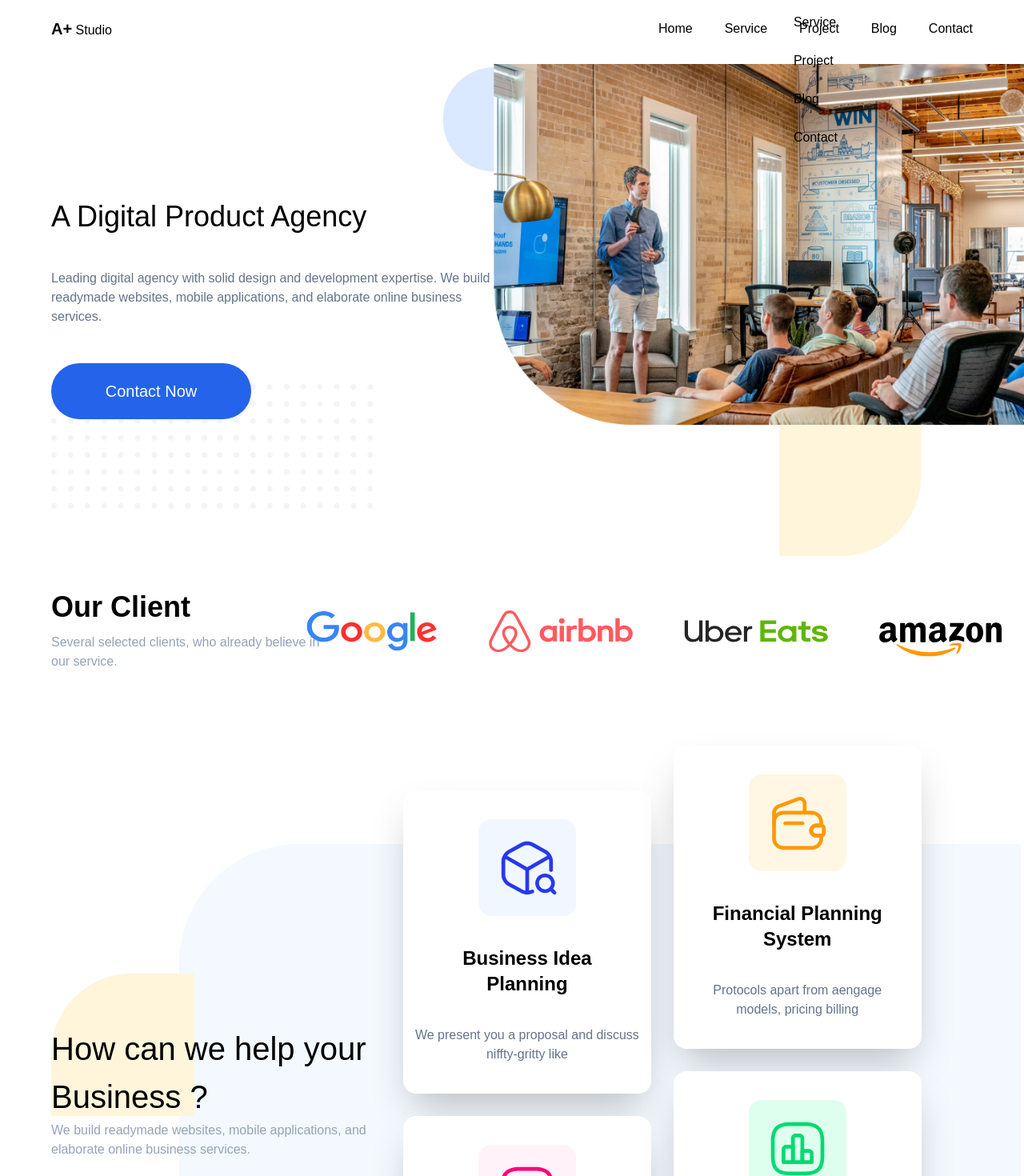
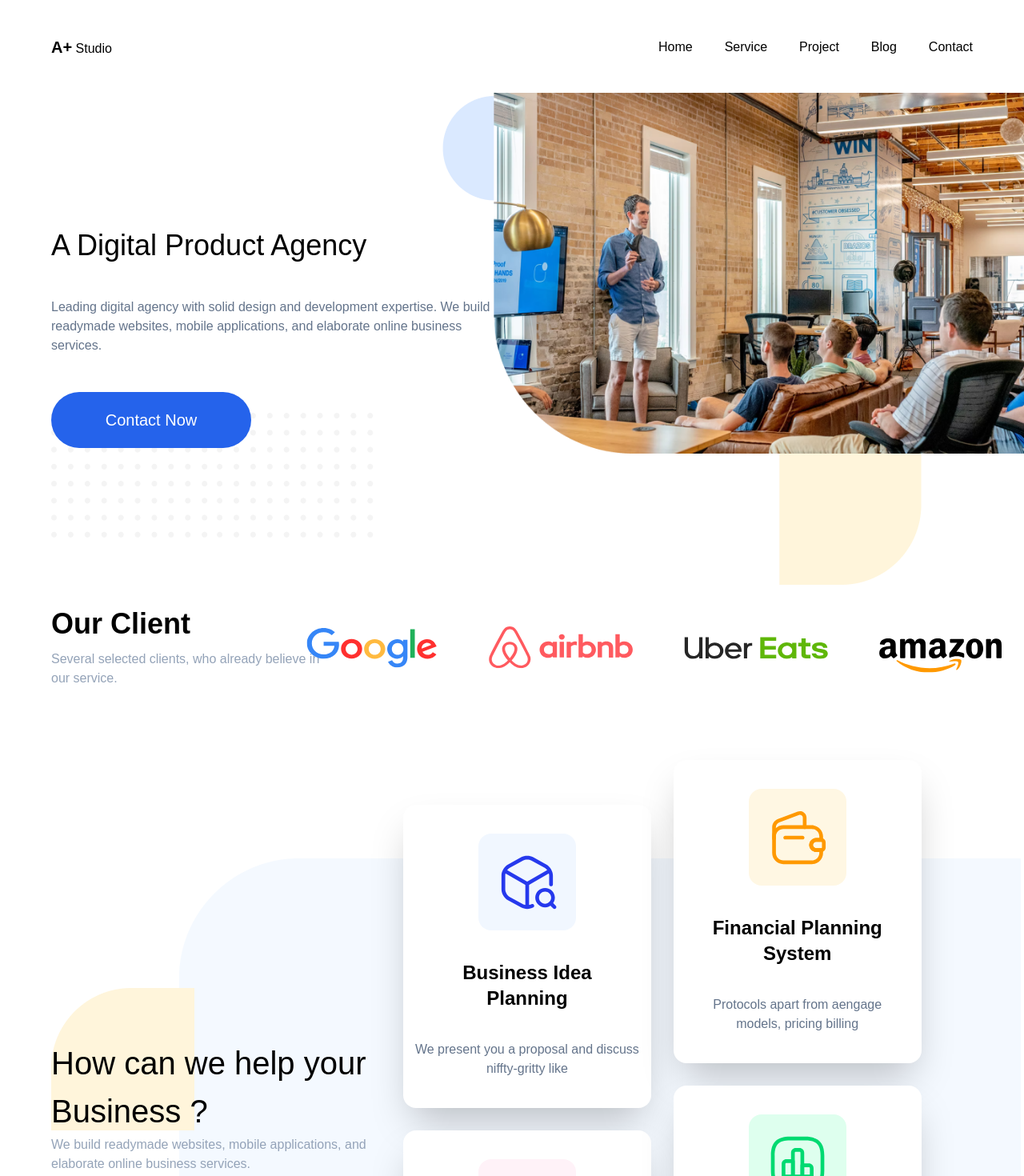
Before and after one commit to NB-1985/Bytes-figma-reactA-studio, a React (Create React App) app: page / in a window 1280 px wide. Shown: the top 1470 px of the page at 80% size. Built offline with nearby package versions, Linux system fonts and the light colour scheme.

Commit message:
commit for 14 sep

```diff
--- a/package.json
+++ b/package.json
@@ -10,6 +10,7 @@
     "react-dom": "^18.2.0",
     "react-icons": "^4.10.1",
     "react-router-dom": "^6.15.0",
+    "react-router-hash-link": "^2.4.3",
     "react-scripts": "5.0.1",
     "web-vitals": "^2.1.4"
   },
--- a/src/App.jsx
+++ b/src/App.jsx
@@ -1,27 +1,31 @@
-import React from 'react'
-// import Main from './Components/Main'
-import Navbar2 from './Components2/Navbar2'
-import Hero from './Components2/Hero'
-import Client from './Components2/Client'
-import WeCanHelp from './Components2/WeCanHelp'
-import GreatSince from './Components2/GreatSince'
-import HappyClient from './Components2/HappyClient'
-import NewsLetter from './Components2/NewsLetter'
-import Footer from './Components2/Footer'
-import Nav from './Components2/Navbar2'
+import React from "react";
+import Navbar2 from "./Components2/Navbar2";
+import Hero from "./Components2/Hero";
+import Client from "./Components2/Client";
+import WeCanHelp from "./Components2/WeCanHelp";
+import GreatSince from "./Components2/GreatSince";
+import HappyClient from "./Components2/HappyClient";
+import NewsLetter from "./Components2/NewsLetter";
+import Footer from "./Components2/Footer";
+
+
+
 const App = () => {
+
+
+
   return (
-<div>
-  <Navbar2/>
-  <Hero/>
-  <Client/>
-  <WeCanHelp/>
-  <GreatSince/>
-  <HappyClient/>
-  <NewsLetter/>
-  <Footer/>
-</div>
-  )
-}
+    <div className="h">
+      <Navbar2 />
+      <Hero />
+      <Client />
+      <WeCanHelp />
+      <GreatSince />
+      <HappyClient />
+      <NewsLetter />
+      <Footer />
+    </div>
+  );
+};
 
-export default App
+export default App;
--- a/src/Components2/Client.jsx
+++ b/src/Components2/Client.jsx
@@ -3,7 +3,7 @@ import React from 'react'
 const Client = () => {
   return (
     <>
-            <div className="hidden  xl:flex 2xl:flex mt-8 w-[90vw] m-auto h-[124px]  justify-between">
+            <div className="hidden  xl:flex 2xl:flex sm:pt-[33px] w-[90vw] mx-auto h-[124px]  justify-between">
           <div className="flex flex-col justify-center gap-3">
             <div className="font-bold text-4xl">Our Client</div>
             <p className="w-[354px] text-slate-400">
--- a/src/Components2/Footer.jsx
+++ b/src/Components2/Footer.jsx
@@ -3,7 +3,7 @@ import React from 'react'
 const Footer = () => {
   return (
     <>
-           <div className="  w-[90vw] mx-auto my-10 sm:flex-col sm:gap-36 xl:flex-row  lg:my-16 sm:mt-2 lg:flex  justify-center
+           <div className="  w-[90vw] mx-auto pt-[107px] sm:flex-col sm:gap-36 xl:flex-row  pb-[23px] lg:pt-[107px] sm:pt-[107px] lg:flex  justify-center
           lg:justify-evenly xl:justify-between  sm:justify-center items-center">
           <div className="flex flex-col gap-4 lg:w-[738px] xl:w-[290px]   ">
             <p className="font-bold text-xl">
--- a/src/Components2/GreatSince.jsx
+++ b/src/Components2/GreatSince.jsx
@@ -3,7 +3,7 @@ import React from 'react'
 const GreatSince = () => {
   return (
     <>
-           <div className=" h-[440px] w-[90vw] m-auto sm:mt-56 xl:mt-10 2xl:mt-10 sm:gap-8 xl:gap-0 2xl:gap-0 hidden  sm:flex justify-between items-center" id="project">
+           <div className=" h-[440px] w-[90vw] m-auto sm:pt-[146px] lg:mt-[150px]  xl:mt-0 sm:gap-8 xl:gap-0 2xl:gap-0 hidden  sm:flex justify-between items-center" id="project">
           <div className="relative">
             <img
               src="./unsplash_bzqU01v-G54.png"
--- a/src/Components2/HappyClient.jsx
+++ b/src/Components2/HappyClient.jsx
@@ -3,7 +3,8 @@ import React from 'react'
 const HappyClient = () => {
   return (
     <>
-            <div className="hidden relative h-[597px] w-[90vw]  m-auto mt-8 sm:mt-0 sm:flex justify-evenly  flex-col" id="blog">
+    <div className='sm:pt-[113px]'>
+            <div className="hidden relative h-[597px] w-[90vw]  m-auto   sm:flex justify-evenly  flex-col" id="blog">
           <div className="flex flex-col items-center gap-3 ">
             <div className="font-bold text-4xl ">What our happy client say</div>
             <p className="text-slate-500">
@@ -46,6 +47,7 @@ const HappyClient = () => {
             </div>
           </div>
         </div>
+        </div>
         {/* for responsive below */}
         <div className=" sm:hidden  w-[90vw] mt-16 m-auto  sm:mt-0 flex justify-evenly  flex-col">
           <div className="flex flex-col items-center gap-3 ">
--- a/src/Components2/Hero.jsx
+++ b/src/Components2/Hero.jsx
@@ -6,7 +6,7 @@ const Hero = () => {
 
         {/* hero section of homepage starts here */}
 
-        <div className="xl:flex 2xl:flex hidden lg:justify-end mt-6 " id='home'>
+        <div className="xl:flex 2xl:flex hidden lg:justify-end sm:pt-[40px] " id='home'>
           <div className="h-[615px]  w-[95vw] flex justify-between ">
             <div className="flex items-center h-[615px]">
               <div className="relative h-[272.3px] w-[552.57px] flex flex-col justify-between">
--- a/src/Components2/Navbar2.jsx
+++ b/src/Components2/Navbar2.jsx
@@ -2,22 +2,11 @@ import React, { useEffect, useRef, useState } from "react";
 import { BsList } from "react-icons/bs";
 import { BsXSquare } from "react-icons/bs";
 
-const Navbar2 = (props) => {
+const Navbar2 = () => {
   const [nav, setnav] = useState(false);
-
-  // var [toggle, settoggle] = React.useState(0.5);
-
-  // function makeBlur1() {
-  //   if (toggle == 1) {
-  //     settoggle(3);
-  //   } else {
-  //     settoggle(4);
-  //   }
-  //   document.body.style.opacity = toggle;
-  // }
+  const [stick, setstick] = useState(false);
   const handlenav = () => {
     setnav(!nav);
-    // makeBlur1();
   };
 
   const menu = useRef();
@@ -34,100 +23,106 @@ const Navbar2 = (props) => {
     };
   });
 
+  function positionsticky() {
+    if (window.scrollY >= 40) {
+      setstick(true);
+    } else {
+      setstick(false);
+    }
+  }
+  window.addEventListener("scroll", positionsticky);
+
   return (
     <>
-      <h1>{props.children}</h1>
-      <nav className="flex justify-center sticky top-0   bg-white/30 backdrop-blur-md	  z-50">
-        {/* <Main/> */}
-
       <div
-          className="flex justify-between w-[90vw] h-10 items-center mt-4"
+        className={
+          stick
+            ? "sticky top-[-40px] pt-[40px] z-50 transition-all ease-in duration-300"
+            : " relative"
+        }
+      >
+        <nav className=" flex justify-center   bg-white/30 pt-[42px] backdrop-blur-md ">
+          {/* Navbar container */}
+          <div
+            className="flex justify-between w-[90vw]  h-[34px] items-center  relative"
             ref={menu}
           >
+            {/* left Navbar */}
+
             <div>
               <a href={"#home"}>
                 <span className="font-bold text-xl"> A+</span> Studio
               </a>
             </div>
+            {/* right navbar */}
+            {/* lg container (Web view) */}
             <div className="flex justify-center items-center">
               <ul className=" lg:flex gap-10 hidden ">
-              <a href={"#home"}>
+                <a className="hover:text-rose-600 " href={"#home"}>
                   <li>Home</li>
                 </a>
-              <a href={"#service"}>
+                <a className="hover:text-rose-600" href={"#service"}>
                   <li>Service</li>
                 </a>
-              <a href={"#project"}>
+                <a className="hover:text-rose-600" href={"#project"}>
                   <li>Project</li>
                 </a>
-              <a href={"#blog"}>
+                <a className="hover:text-rose-600" href={"#blog"}>
                   <li>Blog</li>
                 </a>
-              <a href={"#contact"}>
+                <a className="hover:text-rose-600" href={"#contact"}>
                   <li>Contact</li>
                 </a>
               </ul>
 
+              {/* Responsive view */}
               <div
                 onClick={handlenav}
-              className="lg:hidden 2x:hidden xl:hidden  block cursor-pointer  "
+                className="lg:hidden xl:hidden block cursor-pointer  absolute top-0 right-0 z-10"
               >
                 {nav ? <BsXSquare size={30} /> : <BsList size={30} />}
               </div>
-
-            {/* <ul
-              id="transition"
-              className={
-
-                `transition-all scroll-smooth duration-700
-                 ${ nav
-                  ?
-                   `lg:hidden  2x:hidden xl:hidden  backdrop-blur-md	   flex justify-around fixed left-0  font-bold  w-full  h-[53vh] flex-col top-14 bg-white/30 text-black text-xl  border-black  `
-
-                  : `top-[-100%] transition-all duration-200 `}`
-              }
-            > */}
+              <div className="w-full  absolute left-0 top-0  lg:hidden">
                 <ul
-              className={
+                  className={`transition-all ease-in-out duration-700 xl:hidden lg:hidden relative
+              ${
                 nav
-                  ? "lg:hidden    2x:hidden xl:hidden transition-all scroll-smooth ease-in-out duration-700  bg-white/30 backdrop-blur-md	   flex justify-around fixed left-0  font-bold  w-full  h-[53vh] flex-col top-14  text-black text-xl  border-black "
-                  : " top-[-100%]   fixed "
-              }
+                  ? " top-8  bg-white/30 backdrop-blur-md  h-[80vh] flex flex-col justify-around "
+                  : "-top-[217px]"
+              }`}
                 >
-              <a href={"#home"} className="ml-9 ">
+                  <a className="hover:text-rose-600 " href={"#home"}>
                     <li>Home</li>
                   </a>
-              <a href={"#service"} className="ml-9   ">
+                  <a className="hover:text-rose-600  " href={"#service"}>
                     <li>Service</li>
                   </a>
-              <a href={"#project"} className="ml-9 ">
+                  <a className="hover:text-rose-600 " href={"#project"}>
                     <li>Project</li>
                   </a>
-              <a href={"#blog"} className="ml-9 ">
-                {" "}
+                  <a className="hover:text-rose-600 " href={"#blog"}>
                     <li>Blog</li>
                   </a>
-              <a href={"#contact"} className="ml-9 ">
+                  <a className="hover:text-rose-600 " href={"#contact"}>
                     <li>Contact</li>
                   </a>
+                  <ul className="flex gap-8 ">
+                    <a href="https://www.facebook.com">
+                      <img src="./facebook.svg" alt="" />
+                    </a>
+                    <a href="https://twitter.com">
+                      <img src="./twitter.svg" alt="" />
+                    </a>
+                    <a href="https://www.linkedin.com">
+                      <img src="./linkedin.svg" alt="" />
+                    </a>
                   </ul>
-            {/* <div onClick={handlenav}   className="xl:hidden 2xl:hidden lg:hidden cursor-pointer">
-
-                {!nav? <BsXSquare size={30}/> : <BsList size={30}/>}
-                <div className={!nav ? "fixed flex items-center  justify-center gap-10 w-90 h-90  left-52 bg-red-700 font-bold text-2xl " :" fixed hidden"}>
-
-                <ul>
-               <a href={"#home"} ><li>Home</li></a>
-              <a href={"#service"}><li>Service</li></a>
-              <a href={"#project"}><li>Project</li></a>
-              <a href={"#blog"}><li>Blog</li></a>
-              <a href={"#contact"}><li>Contact</li></a>
                 </ul>
               </div>
-                </div> */}
             </div>
           </div>
         </nav>
+      </div>
     </>
   );
 };
--- a/src/Components2/NewsLetter.jsx
+++ b/src/Components2/NewsLetter.jsx
@@ -3,7 +3,8 @@ import React from 'react'
 const NewsLetter = () => {
   return (
     <>
-            <div className="relative xl:flex 2xl:flex lg:flex hidden w-[90vw] h-[366px] m-auto mt-6   bg-sky-100 rounded-[75px]  justify-between">
+    <div className='sm:pt-[113px]'>
+            <div className="relative xl:flex 2xl:flex lg:flex hidden w-[90vw] h-[292px] m-auto    bg-sky-100 rounded-[75px]  justify-between">
           <div className="flex flex-col m-auto ml-12 ">
             <p className="font-bold text-4xl leading-[60px]">
               Subscribe Newsletter
@@ -23,7 +24,7 @@ const NewsLetter = () => {
               <img
                 src="./Rectangle 31.png"
                 alt=""
-                className=" absolute right-[-52px] h-[366px] "
+                className=" absolute right-[-52px]  "
               />
               <img
                 src="./Group 73.svg"
@@ -42,6 +43,7 @@ const NewsLetter = () => {
               </button>
             </div>
           </div>
+        </div>
         </div>
 
         {/* for responsive below */}
--- a/src/Components2/WeCanHelp.jsx
+++ b/src/Components2/WeCanHelp.jsx
@@ -3,7 +3,7 @@ import React from 'react'
 const WeCanHelp = () => {
   return (
     <>
-            <div className="hidden justify-end my-20  relative  xl:flex 2xl:flex " id="service">
+            <div className="hidden justify-end pt-[94px]  relative  xl:flex 2xl:flex " id="service">
           <div className="h-[867px] w-[95vw]  flex">
             <div className="flex items-center w-[30vw]">
               <div className=" flex flex-col relative ">
```
Also changed, not shown: src/index.css (line endings or trailing spaces), 1 other file (tests, documents, lock files or other folders). Lines whose indentation alone changed are shown as unchanged.
